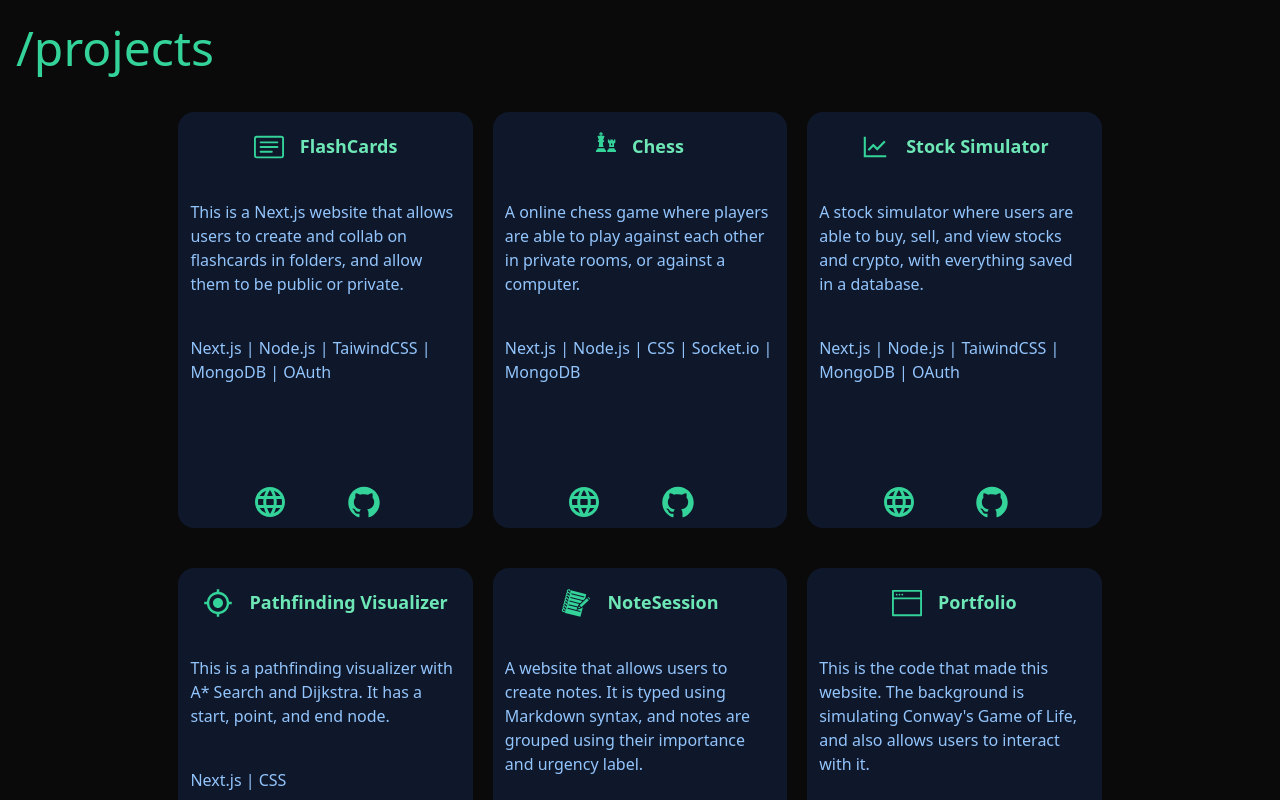
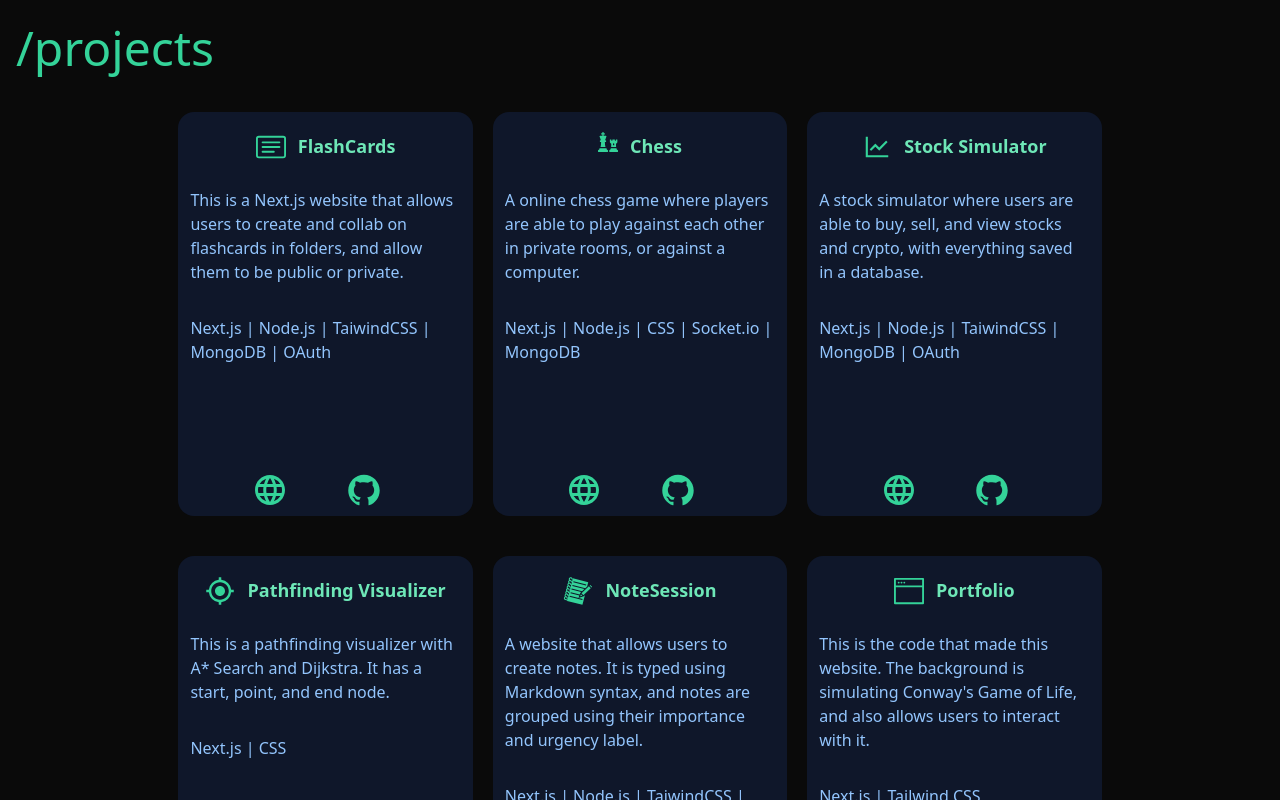
Before and after one commit to omarabdiwali/next-portfolio, a Next.js app: page / in a window 1280 px wide. Shown: the part 860-1660 px from the top of the page. Built offline with nearby package versions, Linux system fonts and the light colour scheme.

Commit message:
changed formatting when screen size is smaller

```diff
--- a/components/cardProjects.js
+++ b/components/cardProjects.js
@@ -4,13 +4,13 @@ import { AiOutlineGithub } from "react-icons/ai";
 export default function CardProjects({ project, website=true }) {
   return (
     <div className="transition ease-in-out delay-150 hover:-translate-y-1 hover:scale-110 duration-300 relative rounded-2xl xs:w-cardsmall sm:w-cardsmall md:w-cardfull xs:min-w-cardsmall sm:min-w-cardsmall bg-slate-900">
-      <div className="flex flex-row justify-center space-x-4 my-5 max-h-12 h-12">
+      <div className="flex flex-row justify-center space-x-3 my-5 mx-3 max-h-9 h-9">
         <div>{project.title[1]}</div>
-        <div className="font-semibold text-2xl sm:text-lg text-emerald-300">{project.title[0]}</div>
+        <div className="font-semibold text-lg text-emerald-300">{project.title[0]}</div>
       </div>
       <div className="mx-3 h-body max-h-body text-blue-300 overflow-y-auto">
         {project.body[0]}
-        <div className="mt-10">
+        <div className="mt-8">
           {project.body[1]}
         </div>
       </div>
```
